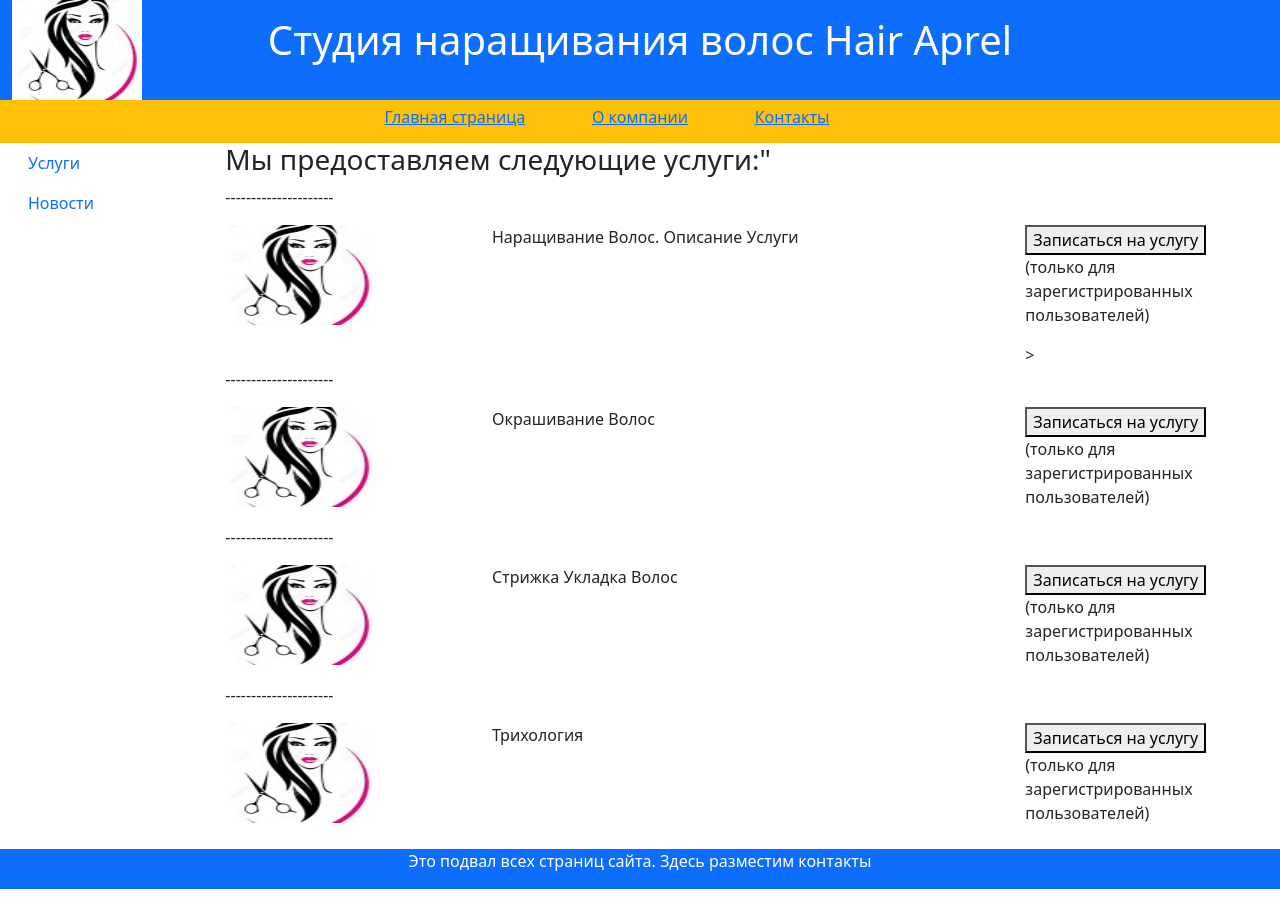
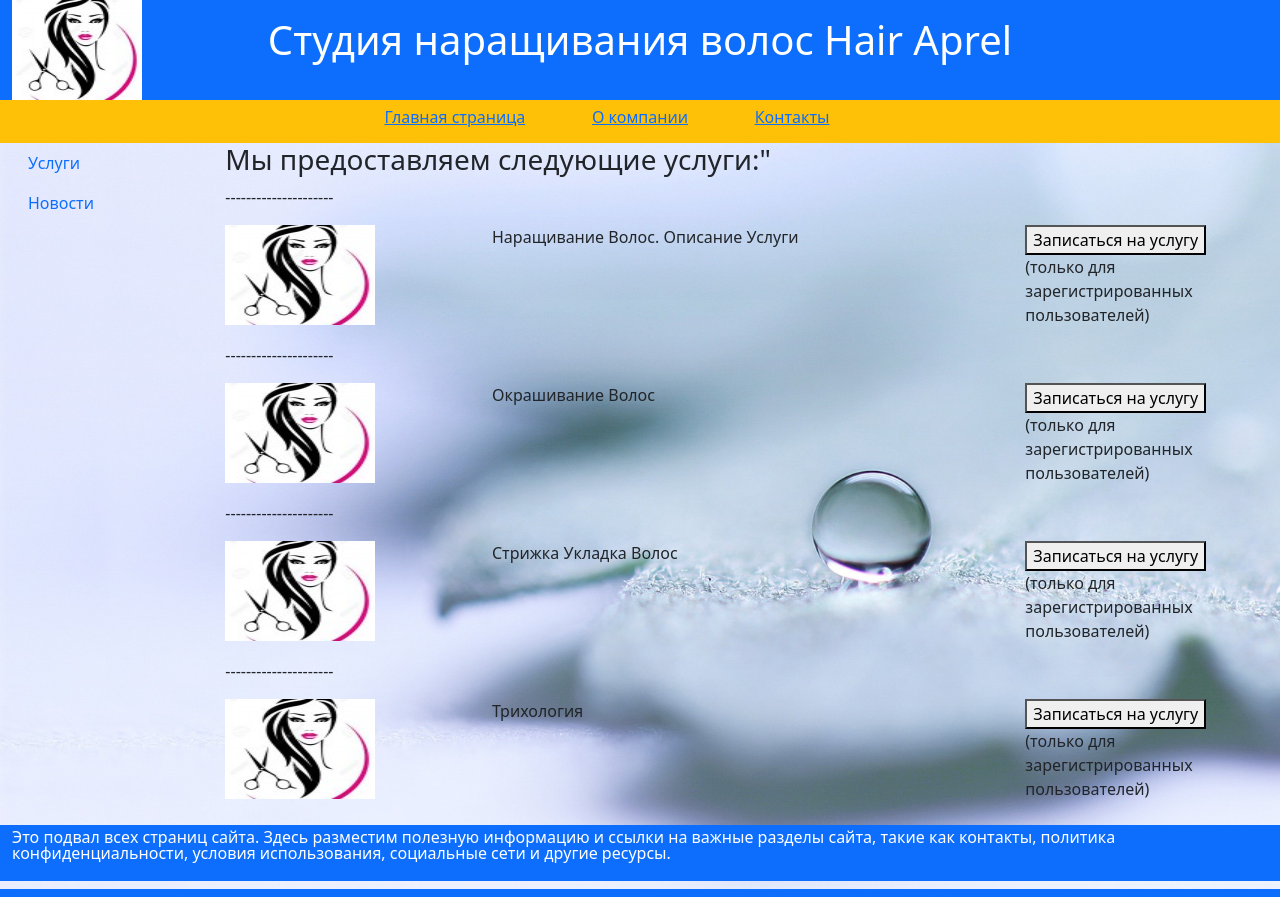
Before and after one commit to shmelya008/DiplomaWork_v.1.0, a Django app: page /services in a window 1280 px wide. Run offline with Django 5.2, Linux system fonts and the light colour scheme.

Commit message:
25.11 / 22:40

```diff
--- a/HAProject/HAProject/settings.py
+++ b/HAProject/HAProject/settings.py
@@ -128,7 +128,7 @@
 
 USE_I18N = True
 
-USE_TZ = False
+USE_TZ = True
 
 
 # Static files (CSS, JavaScript, Images)
@@ -136,11 +136,11 @@
 
 STATIC_URL = '/static/'
 
-STATICFILES_DIR = os.path.join(BASE_DIR, 'static')
+STATICFILES_DIR = os.path.join(BASE_DIR, 'static/')
 
 STATICFILES_DIRS = [STATICFILES_DIR,]
 
-MEDIA_URL = 'media/'
+MEDIA_URL = '/media/'
 MEDIA_ROOT = os.path.join(BASE_DIR, 'media/')
 
 # Default primary key field type
--- a/HAProject/HAProject/urls.py
+++ b/HAProject/HAProject/urls.py
@@ -33,3 +33,4 @@
 
 if settings.DEBUG:
     urlpatterns += static(settings.MEDIA_URL, document_root=settings.MEDIA_ROOT)
+    # urlpatterns += static(settings.STATIC_URL, document_root=settings.STATIC_ROOT)
--- a/HAProject/HAStudio/views.py
+++ b/HAProject/HAStudio/views.py
@@ -92,7 +92,7 @@
 
 
 def send_post_to_telegram_view(request):
-    report = Report.objects.first()
+    report = Report.objects.all()
     send_telegram_message(chat_id='settings/CHAT_ID', report=report)
     return redirect('service_response')
 
--- a/HAProject/templates/hastudio/base.html
+++ b/HAProject/templates/hastudio/base.html
@@ -9,6 +9,12 @@
     <meta name="author" content="Катя Апрельская">
     <link href="https://cdn.jsdelivr.net/npm/bootstrap@5.2.0/dist/css/bootstrap.min.css" rel="stylesheet">
     <script src="https://cdn.jsdelivr.net/npm/bootstrap@5.2.0/dist/js/bootstrap.bundle.min.js"></script>
+    <style type="text/css">
+        body {
+          background-image: url('{% static "images/kaplya-list-fokus.jpg" %}');
+          background-size: cover;
+        }
+    </style>
 </head>
 <body>
     <div class="container-fluid р-1 bg-primary text-white text-center">
@@ -75,9 +81,11 @@
         </div>
     </div>
     <div class="container-fluid p-2">
-        <div class="row bg-primary p-1 text-center text-white lh-1">
+        <div class="row bg-primary p-1 text-start text-white lh-1">
             {% block footer %}
-                <p>Это подвал всех страниц сайта. Здесь разместим контакты</p>
+                <p>Это подвал всех страниц сайта. Здесь разместим полезную информацию
+                    и ссылки на важные разделы сайта, такие как контакты, политика конфиденциальности,
+                    условия использования, социальные сети и другие ресурсы.</p>
             {% endblock footer %}
         </div>
     </div>
--- a/HAProject/templates/hastudio/services.html
+++ b/HAProject/templates/hastudio/services.html
@@ -26,7 +26,7 @@
                         <button type="submit">Записаться на услугу</button>
                     </a>
                     <p>(только для зарегистрированных пользователей)</p>
-                {% endif %}>
+                {% endif %}
             </div>
         <div class="row"><p>---------------------</p></div>
         </div>
@@ -39,7 +39,7 @@
             </div>
             <div class="col-3 text-start">
                 {% if request.user.is_authenticated %}
-                    <a class="nav-link" href="{% url 'service_response' %}">
+                    <a class="nav-link" href="{% url 'send_telegram' %}">
                         <button type="submit">Записаться на услугу</button>
                     </a>
                     <p>(только для зарегистрированных пользователей)</p>
@@ -61,7 +61,7 @@
             </div>
             <div class="col-3 text-start">
                 {% if request.user.is_authenticated %}
-                    <a class="nav-link" href="{% url 'service_response' %}">
+                    <a class="nav-link" href="{% url 'send_telegram' %}">
                         <button type="submit">Записаться на услугу</button>
                     </a>
                     <p>(только для зарегистрированных пользователей)</p>
@@ -83,7 +83,7 @@
             </div>
             <div class="col-3 text-start">
                 {% if request.user.is_authenticated %}
-                    <a class="nav-link" href="{% url 'service_response' %}">
+                    <a class="nav-link" href="{% url 'send_telegram' %}">
                         <button type="submit">Записаться на услугу</button>
                     </a>
                     <p>(только для зарегистрированных пользователей)</p>
--- a/HAProject/templates/hastudio/telegram_message.html
+++ b/HAProject/templates/hastudio/telegram_message.html
@@ -1,3 +1,4 @@
-{{ report.title }}
-{{ report.content|truncatewords:30 }}
+Поступила заявка на услугу {{ report.content }} с сайта HAStudio.
+Имя клиента: {{ user.name }}
+Телефон: {{ user.phone_number }}
 Дата создания:{{ report.created_at|date:'SHORT_DATE_FORMAT' }}
```
Also changed, not shown: HAProject/HAStudio/telegram_utils.py (+6 -48 lines), HAProject/HAStudio/migrations/0021_rename_report_reports.py (added), HAProject/HAStudio/migrations/0022_rename_reports_report.py (added), HAProject/db.sqlite3, HAProject/static/images/kaplya-list-fokus.jpg (added), 1 other file.
